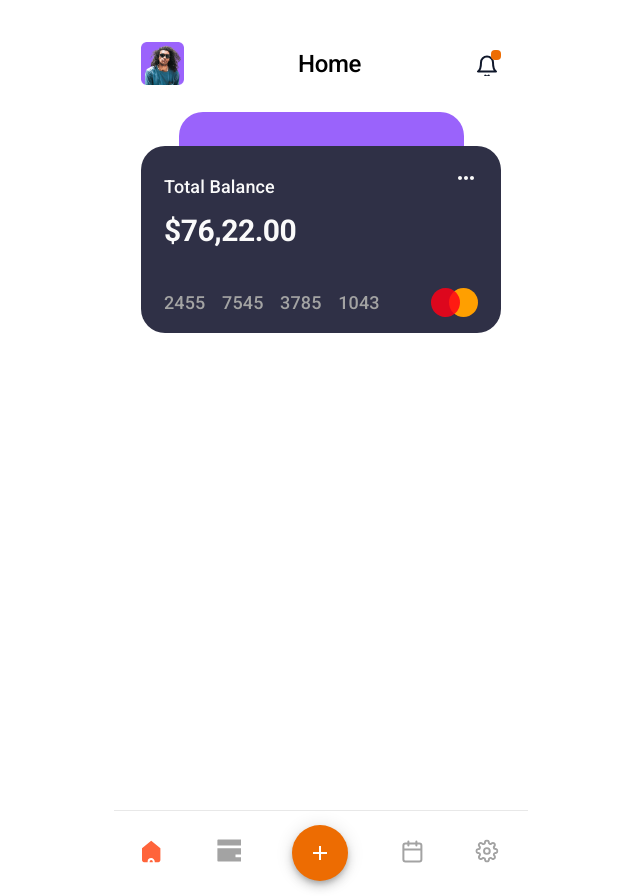
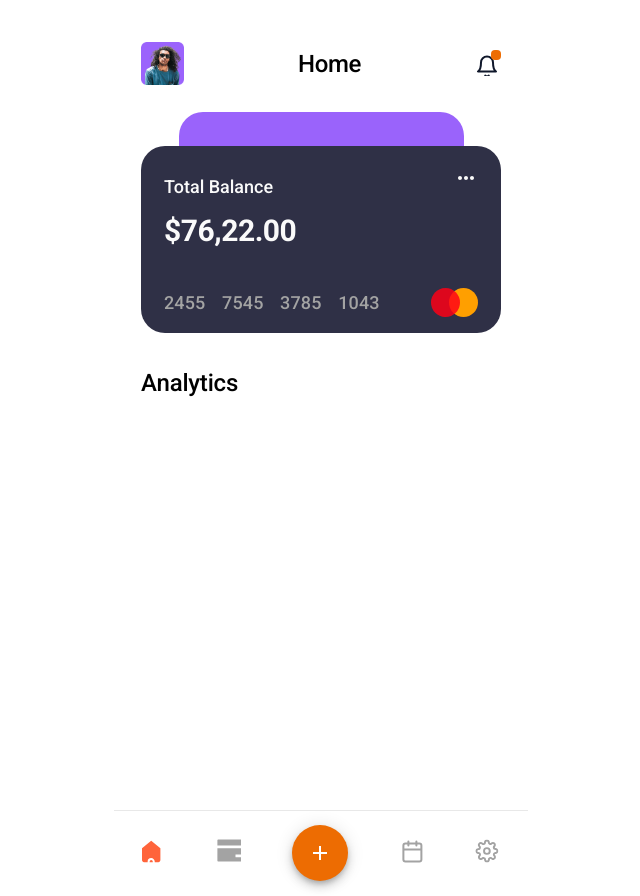
Before and after one commit to mazursasha1990/budget-management-app, a React (Vite) app: page / in a window 1280 px wide. Shown: the whole page, without its empty margins (319-959 px from the left). Built offline with nearby package versions, Linux system fonts and the light colour scheme.

Commit message:
Created AnalyticsSection component

```diff
--- /dev/null
+++ b/src/components/AnalyticsSection/AnalyticsSection.tsx
@@ -0,0 +1,19 @@
+import { FC } from 'react';
+import { Container, Typography } from '@mui/material';
+
+const AnalyticsSection: FC = () => {
+  return (
+    <Container disableGutters sx={{ display: 'flex', mt: '36px' }}>
+      <Container disableGutters sx={{ display: 'flex' }}>
+        <Typography
+          variant="h2"
+          sx={{ fontWeight: '500', fontSize: '24px', lineHeight: '28px' }}
+        >
+          Analytics
+        </Typography>
+      </Container>
+    </Container>
+  );
+};
+
+export default AnalyticsSection;
--- /dev/null
+++ b/src/components/AnalyticsSection/index.ts
@@ -0,0 +1 @@
+export { default } from './AnalyticsSection';
--- a/src/components/MainCard/MainCard.tsx
+++ b/src/components/MainCard/MainCard.tsx
@@ -41,8 +41,7 @@ const MainCard: FC = () => {
             sx={{ position: 'absolute', top: '20px', right: '23px' }}
           />
           <Typography
-            // mt={'24px'}
-            variant="h4"
+            variant="h3"
             sx={{ fontWeight: '500', fontSize: '18px', lineHeight: '21px' }}
           >
             Total Balance
--- a/src/pages/HomePage/index.tsx
+++ b/src/pages/HomePage/index.tsx
@@ -1,7 +1,14 @@
+import { Container } from '@mui/material';
+import AnalyticsSection from '../../components/AnalyticsSection/AnalyticsSection';
 import MainCard from '../../components/MainCard/MainCard';
 
 const HomePage = () => {
-  return <MainCard />;
+  return (
+    <Container disableGutters sx={{ display: 'flex', flexDirection: 'column' }}>
+      <MainCard />
+      <AnalyticsSection />
+    </Container>
+  );
 };
 
 export default HomePage;
```
